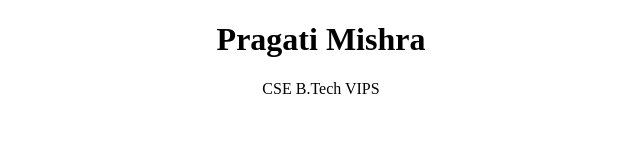
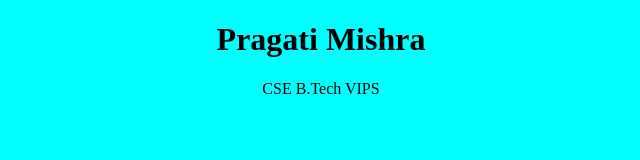
Before and after one commit to pragatimishra09/pragatimishra09.github.io, a plain HTML site: page index.html in a window 1280 px wide. Shown: the whole page, without its empty margins (319-959 px from the left). Drawn offline with Linux system fonts and the light colour scheme.

Commit message:
added css file

```diff
--- /dev/null
+++ b/index.css
@@ -0,0 +1,5 @@
+body{
+    background-color: aqua;
+    color: black;
+
+}
--- a/index.html
+++ b/index.html
@@ -10,5 +10,6 @@
         <h1>Pragati Mishra</h1>
         <p>CSE B.Tech VIPS</p>
     </center>
+    <link rel="stylesheet" href="index.css">
 </body>
 </html>
```
